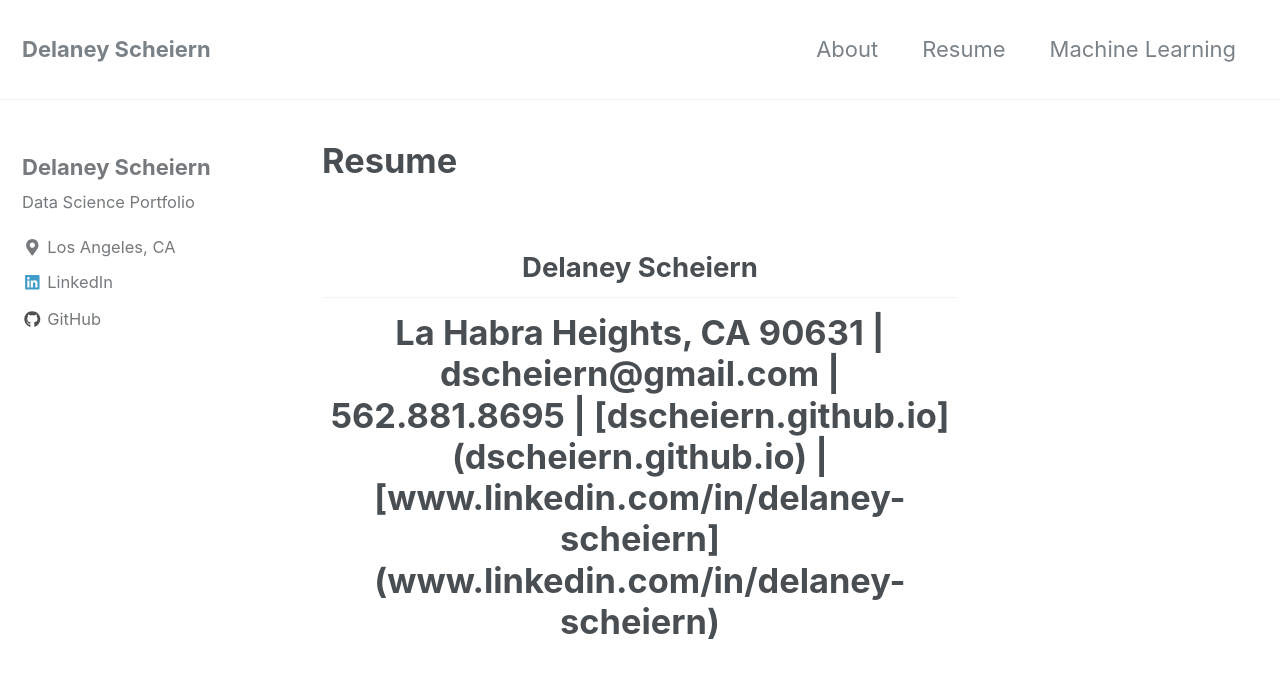
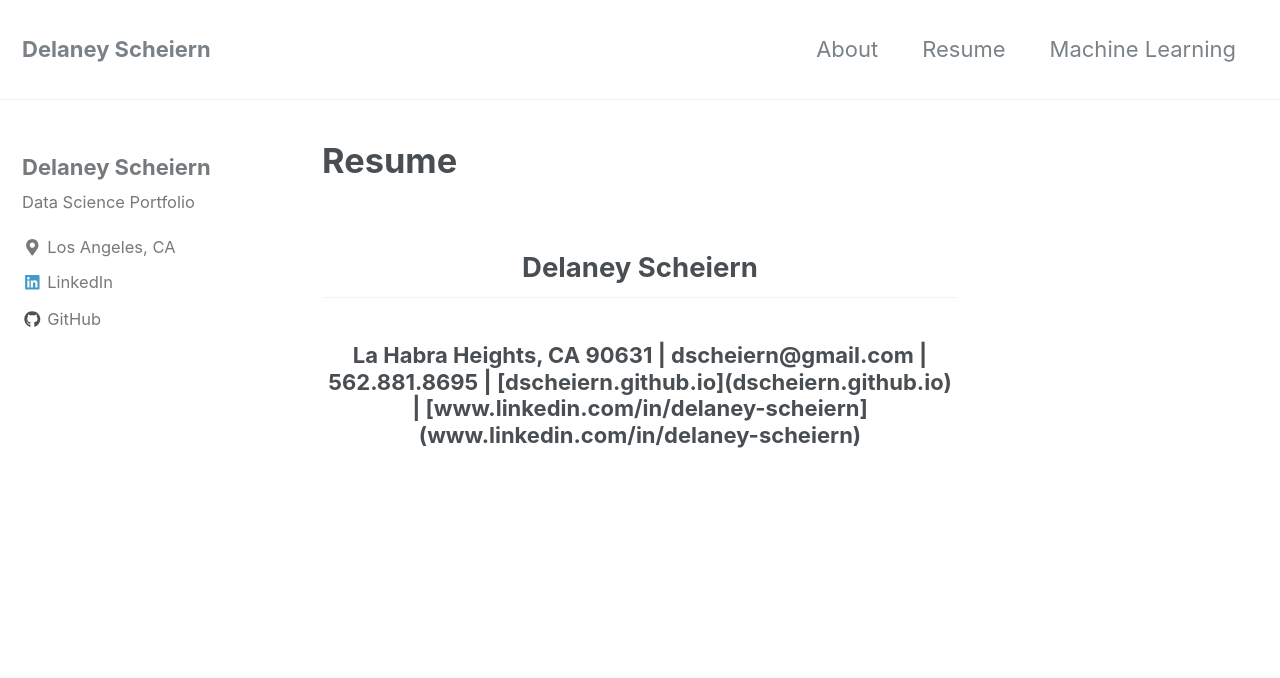
Before and after one commit to dscheiern/dscheiern.github.io, a Jekyll site: the page built from _pages/resume.md, in a window 1280 px wide and 900 px high. Shown: the top 678 px of the window. Built offline with Jekyll 4.4.1, drawn with Linux system fonts in a browser that asks for light colours; nearby versions of some CDN libraries.

```diff
--- a/_pages/resume.md
+++ b/_pages/resume.md
@@ -4,4 +4,4 @@ permalink: /resume/
 ---
 
 <center><h2><b>Delaney Scheiern</b></h2></center>
-<center><h1>La Habra Heights, CA 90631 | dscheiern@gmail.com | 562.881.8695 | [dscheiern.github.io](dscheiern.github.io) | [www.linkedin.com/in/delaney-scheiern](www.linkedin.com/in/delaney-scheiern)</h1></center>
+<center><h3>La Habra Heights, CA 90631 | dscheiern@gmail.com | 562.881.8695 | [dscheiern.github.io](dscheiern.github.io) | [www.linkedin.com/in/delaney-scheiern](www.linkedin.com/in/delaney-scheiern)</h3></center>
```
